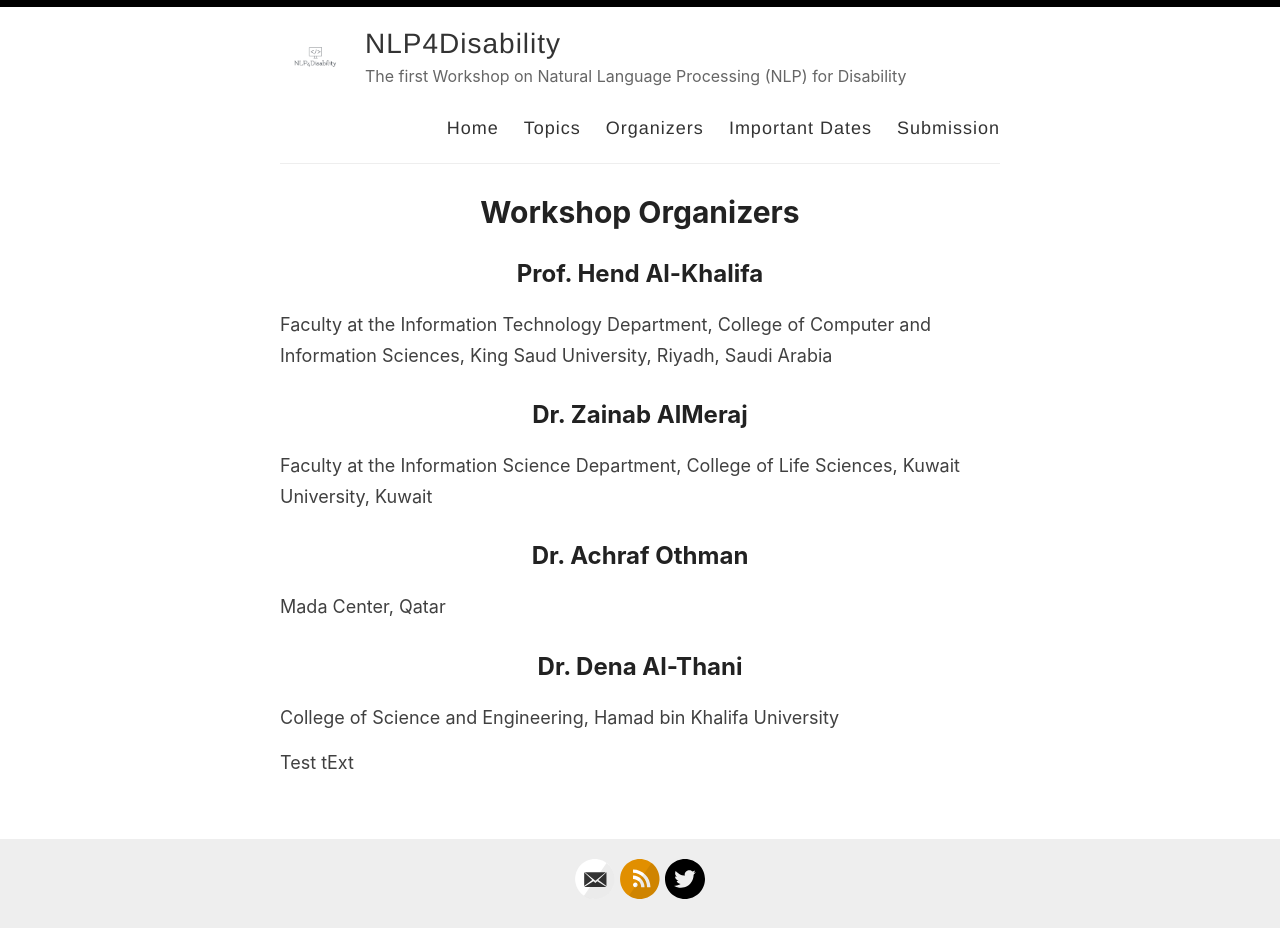
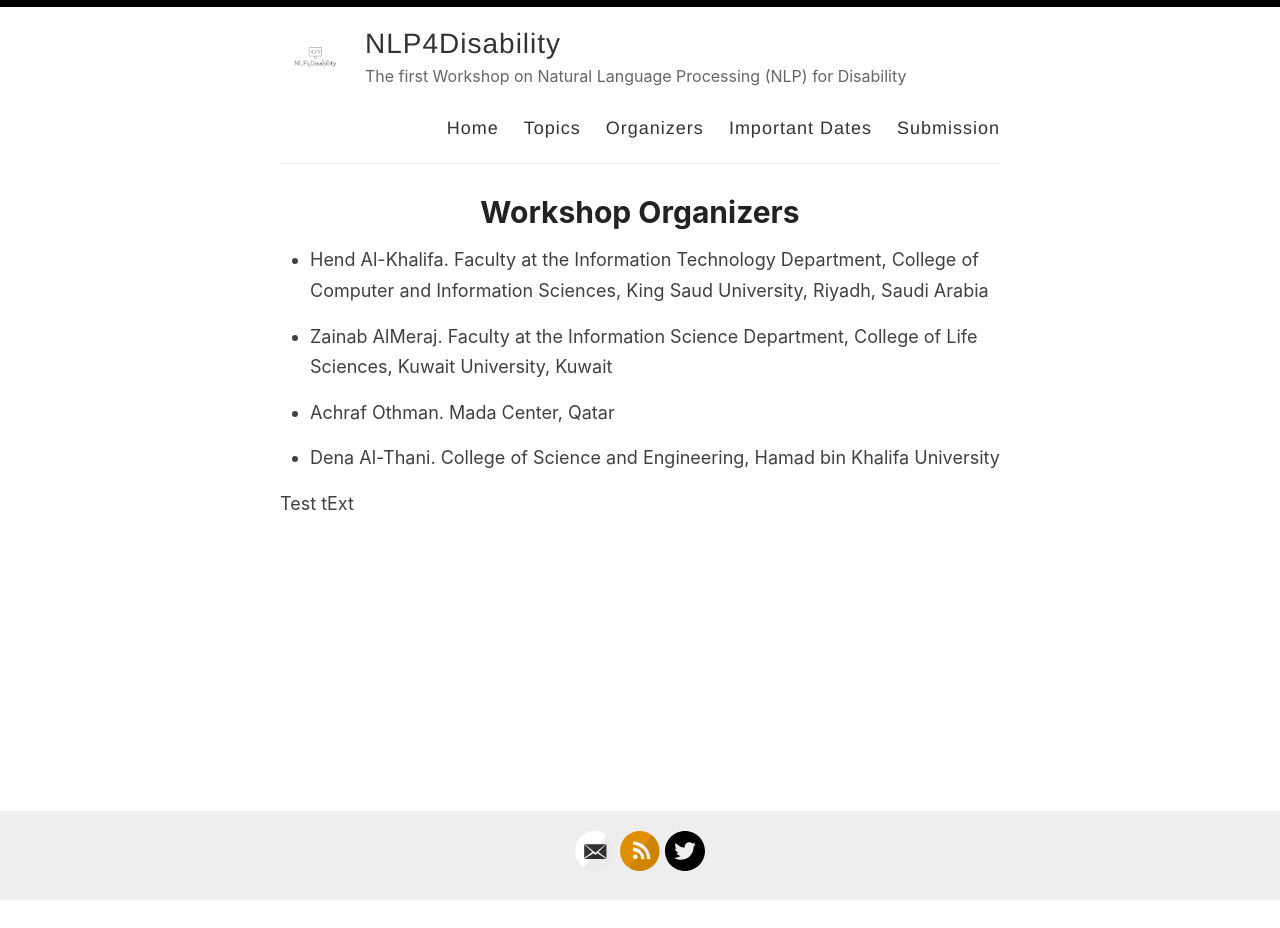
Before and after one commit to nlp4disability/nlp4disability.github.io, a Jekyll site: the page built from _pages/Organizers.md, in a window 1280 px wide. Built offline with Jekyll 4.4.1, drawn with Linux system fonts in a browser that asks for light colours; after the commit the page ends 901 px from its top, so only the background shows below that.

Commit message:
Update Organizers.md

```diff
--- a/_pages/Organizers.md
+++ b/_pages/Organizers.md
@@ -4,14 +4,10 @@ title: Workshop Organizers
 permalink: /Organizers/
 ---
 
-## Prof. Hend Al-Khalifa
-Faculty at the Information Technology Department, College of Computer and Information Sciences, King Saud University, Riyadh, Saudi Arabia
+- Hend Al-Khalifa. Faculty at the Information Technology Department, College of Computer and Information Sciences, King Saud University, Riyadh, Saudi Arabia
 
-## Dr. Zainab AlMeraj
-Faculty at the Information Science Department, College of Life Sciences, Kuwait University, Kuwait
+- Zainab AlMeraj. Faculty at the Information Science Department, College of Life Sciences, Kuwait University, Kuwait
 
-## Dr. Achraf Othman
-Mada Center, Qatar
+- Achraf Othman. Mada Center, Qatar
 
-## Dr. Dena Al-Thani
-College of Science and Engineering, Hamad bin Khalifa University
+- Dena Al-Thani. College of Science and Engineering, Hamad bin Khalifa University
```
